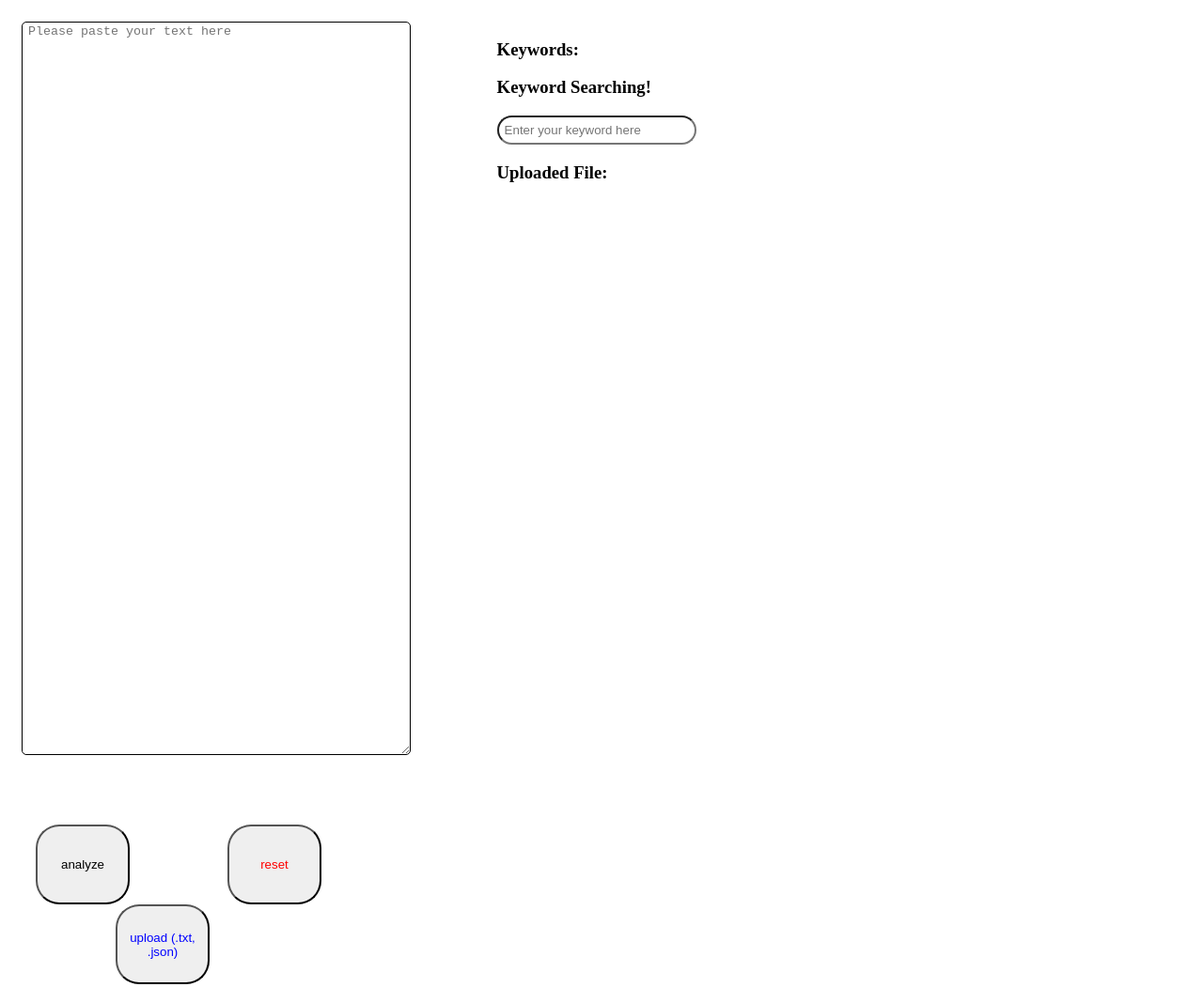
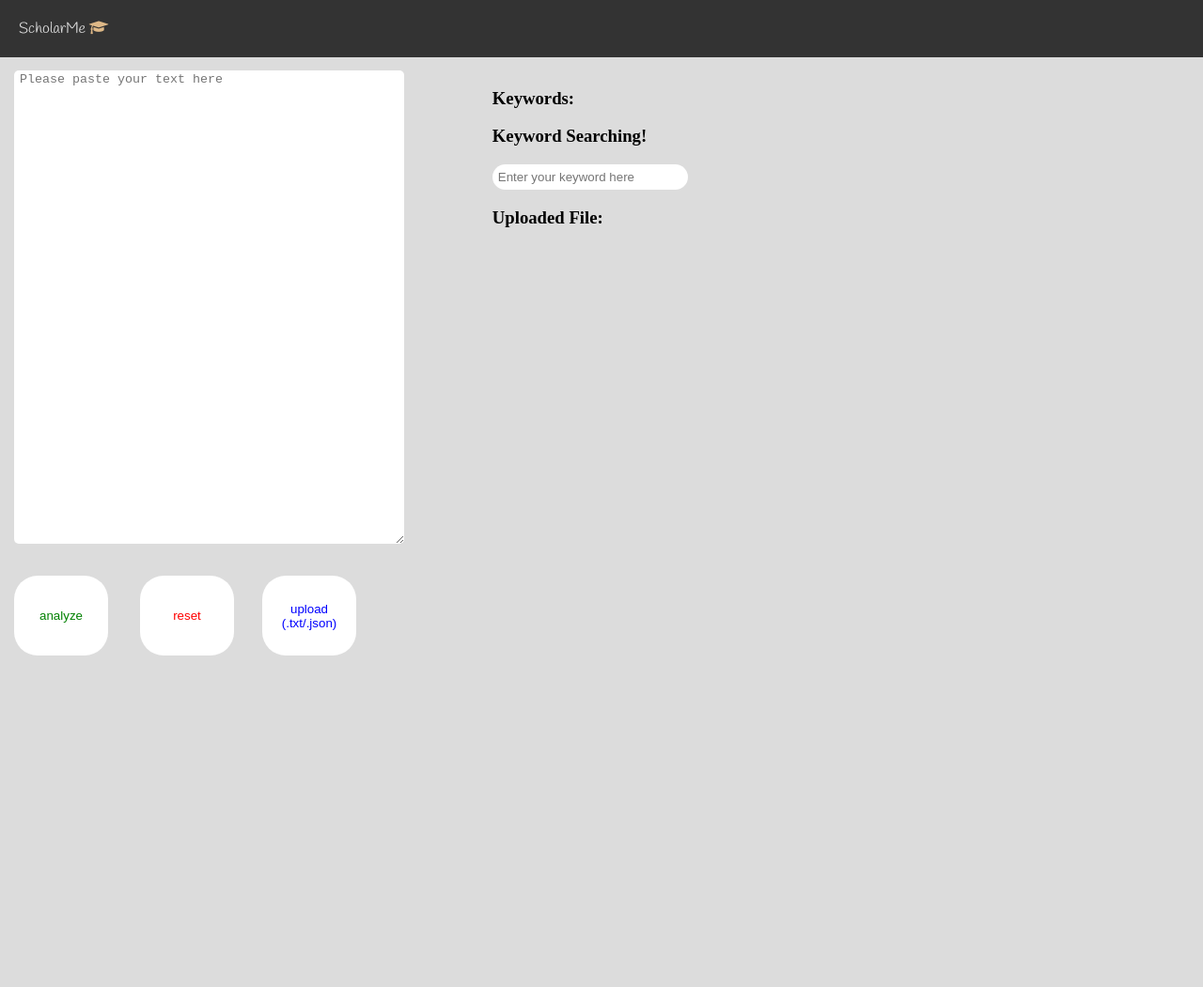
Before and after one commit to willxli/ScholarMe, a browser extension: page index.html in a window 1280 px wide. Shown: the whole page at 94% size. After the commit the page ends 800 px from the top, so only its background shows below. Drawn offline with Linux system fonts and the light colour scheme.

Commit message:
UPDATE: changed styling for webpage by adding top bar for aesthetics, aligned butons properly, changed color themes/styles, added external cdns for icons and fonts, removed unnecessary borders and outlines and added animation effects

```diff
--- a/css/style.css
+++ b/css/style.css
@@ -1,29 +1,79 @@
+.top_bar {
+    overflow: hidden;
+    background-color: #333;
+    position: fixed;
+    top: 0;
+    width: 100%;
+}
+
+body {
+    margin-left: 0;
+    background-color: gainsboro;
+}
+
+.top_bar a {
+    float: left;
+    display: block;
+    color: gainsboro;
+    text-align: center;
+    padding: 20px 20px;
+    text-decoration: none;
+    font-family: 'Handlee', cursive;
+    size: 20px;
+}
+
+#grad-cap {
+    color: burlywood;
+}
+
 .buttons {
     width: 100px;
     height: 85px;
-    margin-left: 15px;
     border-radius: 25px;
+    outline: none;
+    border: none;
+    transition-duration: 0.4s;
 }
 
 #analyzeButton {
+    color:green;
+    background-color: white;
+    margin-right: 30px;
+}
+
+#analyzeButton:hover {
+    background-color:honeydew;
     color: black;
 }
 
 #resetButton {
     color: red;
-    margin-left: 100px;
+    background-color: white;
+    margin-right: 30px;
+}
+
+#resetButton:hover {
+    background-color:mistyrose;
+    color: black;
 }
 
 #uploadButton {
     color: blue;
-    margin-left: 100px;
-    padding-top: -100px;
+    background-color: white;
+    position: absolute;
+    margin-right: 30px;
+}
+
+#uploadButton:hover {
+    background-color: aliceblue;
+    color: black;
 }
 
 .body_div {
     display: flex;
     margin-left: 15px;
     width: 80%;
+    margin-top: 60px;
 }
 
 .box, .secondBox {
@@ -32,25 +82,28 @@
 }
 
 .but {
-    margin-top: 70px;
+    margin-top: 30px;
 }
 
 #keywordSearchBar {
     outline: none;
+    border: none;
 }
 
 #textBox {
-    height:775px;
+    height:500px;
     width:80%;
     border-radius: 5px;
     padding-left : 6px;
 
     /* fix for resizing textarea */
-    min-height: 775px;
+    min-height: 500px;
     max-width: 80%;
     min-width: 20%;
 
-    border: 1px solid black;
+    /* border: 1px solid black; */
+    border: none;
+    outline: none;
 }
 
 .keyword {
--- a/index.html
+++ b/index.html
@@ -4,8 +4,14 @@
         <meta charset="utf-8">
         <title>ScholarMe</title>
         <link rel="stylesheet" type="text/css" href="./css/style.css">
+        <link rel="stylesheet" href="https://cdnjs.cloudflare.com/ajax/libs/font-awesome/4.7.0/css/font-awesome.min.css">
+        <link rel="preconnect" href="https://fonts.gstatic.com">
+<link href="https://fonts.googleapis.com/css2?family=Handlee&display=swap" rel="stylesheet">
     </head>
     <body>
+        <div class="top_bar">
+            <a>ScholarMe <i id="grad-cap" class="fa fa-graduation-cap"></i></a>
+        </div>
         <div class = "body_div">
             <div class = "box">
                 <div>
@@ -15,7 +21,7 @@
                     <div class = "but">
                         <button type="button" class = "buttons" id = "analyzeButton">analyze</button>
                         <button type="button" class = "buttons" id = "resetButton">reset</button>
-                        <button type="button" class = "buttons" id = "uploadButton">upload (.txt, .json)</button>
+                        <button type="button" class = "buttons" id = "uploadButton">upload (.txt/.json)</button>
                         <input type="file" id = "uploadInput" hidden>
                     </div>
                 </div>
```
